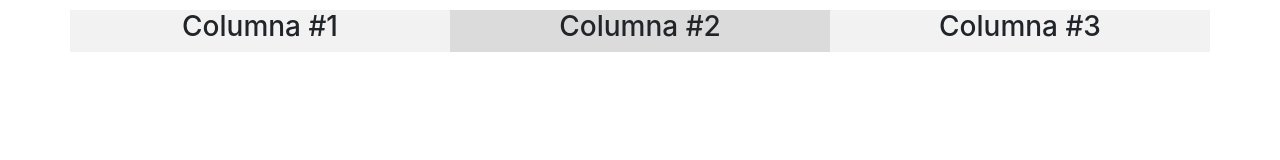
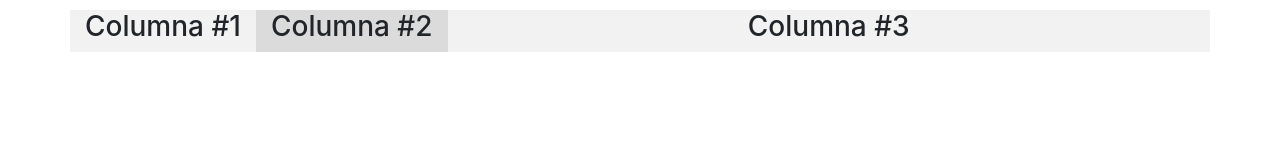
Before and after one commit to Roque98/Bootstrap4, a plain HTML site: page grid/columnas_automaticas.html in a window 1280 px wide. Drawn offline with Linux system fonts and the light colour scheme.

Commit message:
Aprendi el uso nuevo de col-md-auto

```diff
--- a/grid/columnas_automaticas.html
+++ b/grid/columnas_automaticas.html
@@ -21,10 +21,10 @@
 
 	<div class="container">
 		<div class="row">
-			<div class="col uno">
+			<div class="col uno col-md-auto">
 				<h3>Columna #1</h3>
 			</div>
-			<div class="col dos">
+			<div class="col dos col-md-auto">
 				<h3>Columna #2</h3>
 			</div>
 			<div class="col tres">
```
